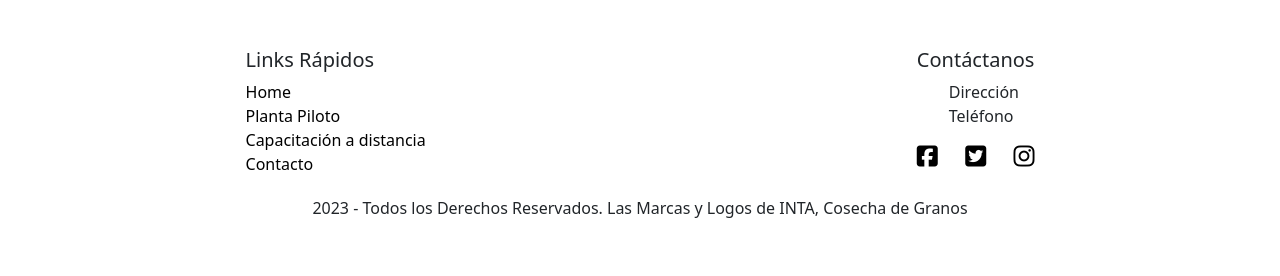
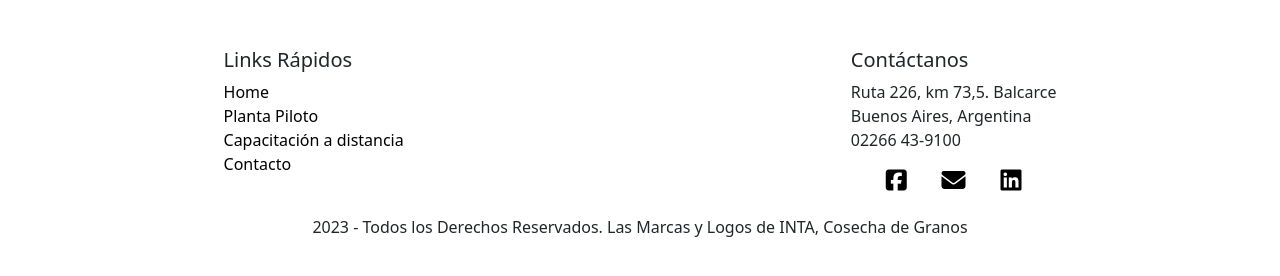
Before and after one commit to exequielpagliari/plantapiloto, a plain HTML site: page index.html in a window 1280 px wide. Shown: the part 1046-1322 px from the top of the page. Drawn offline with nearby package versions, Linux system fonts and the light colour scheme.

Commit message:
Mejorada la Lisa de Contacto

```diff
--- a/index.html
+++ b/index.html
@@ -98,15 +98,14 @@
       <section>
         <h5>Contáctanos</h5>
         <ul>
-            <li>Dirección</li>
-            <li>Teléfono</li>
-        </ul>
-        <nav>
-
-               <a href="#"><i class="fa-brands fa-square-facebook"></i></a>
-               <a href="#"><i class="fa-brands fa-square-twitter"></i></a>
-                <a href="#"><i class="fa-brands fa-instagram"></i></a>
-
+        <li>Ruta 226, km 73,5. Balcarce</li>
+        <li>Buenos Aires, Argentina</li>
+        <li>02266 43-9100</li>
+      </ul>
+        <nav class="rrss">
+            <a href="#"><i class="fa-brands fa-square-facebook"></i></a>
+            <a href="#"><i class="fa-solid fa-envelope"></i></a>
+            <a href="#"><i class="fa-brands fa-linkedin"></i></a>
         </nav>
     </section>
 </section>
--- a/styles/index.css
+++ b/styles/index.css
@@ -141,15 +141,29 @@ footer{
 
 
 #footer_info{
+
     display: flex;
     flex-direction: row;
     justify-content: space-around;
 
 }
 
+footer section{
+
+    display: flex;
+    flex-direction: column;
+    justify-content: space-around;
+}
+
+footer section p{
+
+    margin: 0;
+}
+
 footer nav{
+
     display: flex;
-    justify-content: space-between;
+    justify-content: space-evenly;
     /*font-weight: bold;
     color: black;
     font-size: 1.40em;*/
@@ -157,18 +171,30 @@ footer nav{
 }
 
 #footer_links{
+
     display: flex;
     flex-direction: column;
     justify-content: flex-start;
 
 }
 
+footer section ul{
+    padding: 0;
+}
+
+
 footer nav a{
+
     text-decoration: none;
     color: black;
 }
 
+footer nav a .rrss{
+    margin-top: 25px;
+}
+
 i{
+
     font-size: 1.5rem;
 }
 
```
